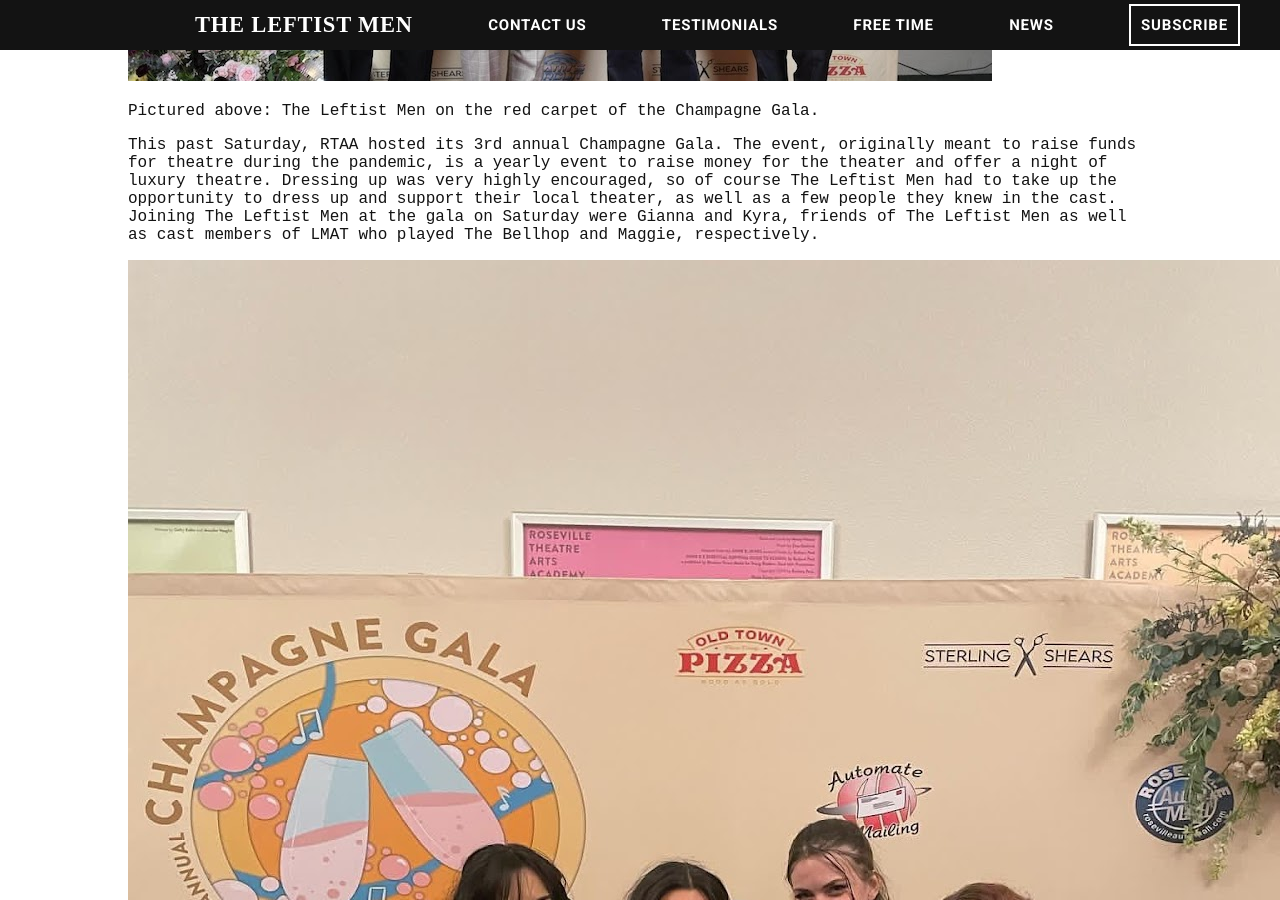
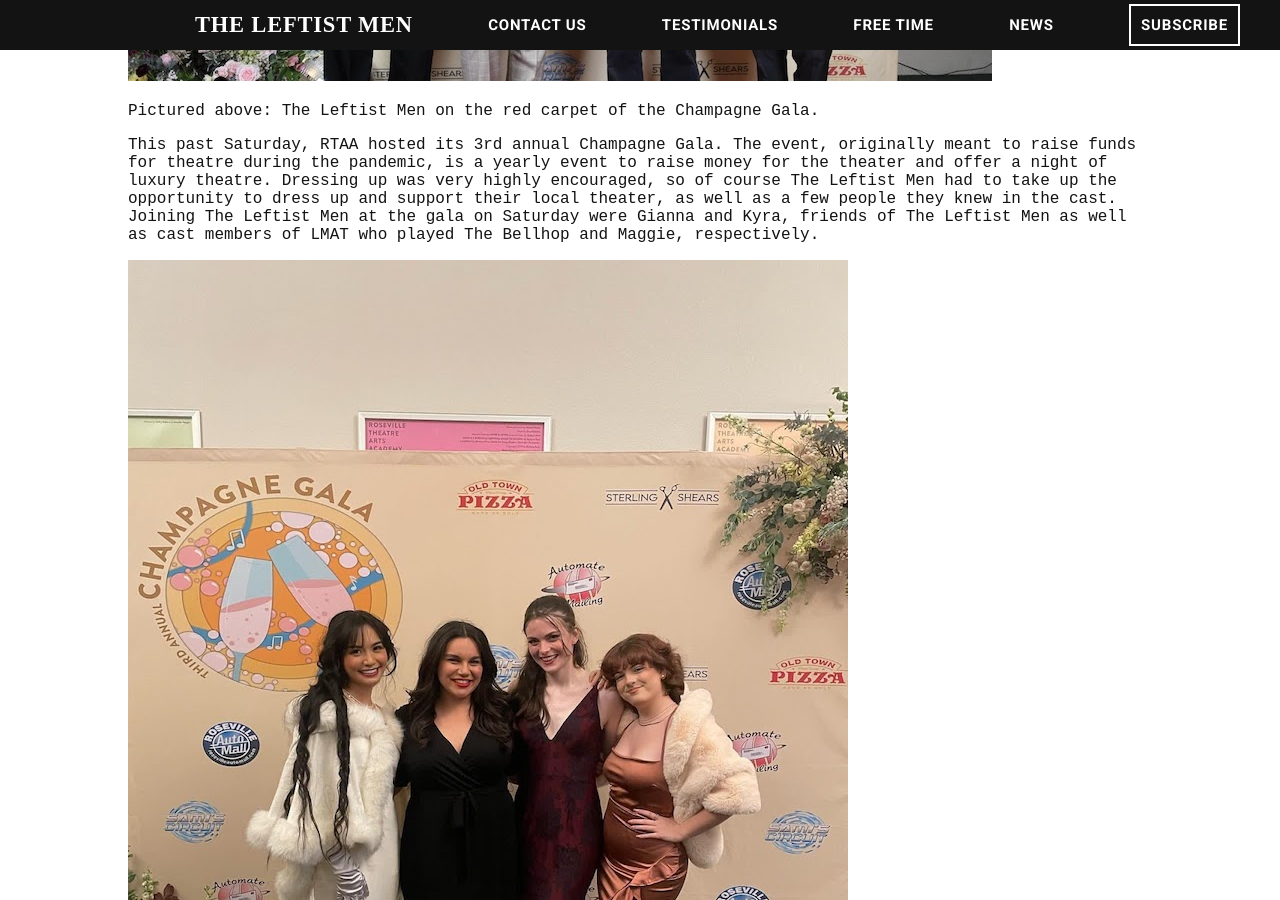
Before and after one commit to BennyHernandez/TheLeftistMen, a Jekyll site: the page built from _posts/2023-11-22-rtaa’s-3rd-annual-champagne-gala-review.md, in a window 1280 px wide and 900 px high, scrolled down 628 px. Built offline with Jekyll 4.4.1, drawn with Linux system fonts in a browser that asks for light colours.

Commit message:
Update News “2023-11-22-rtaa’s-3rd-annual-champagne-gala-review”

```diff
--- a/_posts/2023-11-22-rtaa’s-3rd-annual-champagne-gala-review.md
+++ b/_posts/2023-11-22-rtaa’s-3rd-annual-champagne-gala-review.md
@@ -12,7 +12,7 @@ Pictured above: The Leftist Men on the red carpet of the Champagne Gala.
 
 This past Saturday, RTAA hosted its 3rd annual Champagne Gala. The event, originally meant to raise funds for theatre during the pandemic, is a yearly event to raise money for the theater and offer a night of luxury theatre. Dressing up was very highly encouraged, so of course The Leftist Men had to take up the opportunity to dress up and support their local theater, as well as a few people they knew in the cast. Joining The Leftist Men at the gala on Saturday were Gianna and Kyra, friends of The Leftist Men as well as cast members of LMAT who played The Bellhop and Maggie, respectively.
 
-![](/assets/uploads/af1qippcgpunn11va5xhaliuiv-xbu7nwg64xlgv_lpc-w1440-h1920.jpeg)
+![](/assets/uploads/leftist-women.jpeg)
 
 Pictured from left to right:
 
```
Also changed, not shown: assets/uploads/david-taylor.jpeg (added), assets/uploads/gala-article-all.jpg (added), assets/uploads/leftist-women.jpeg (added).
